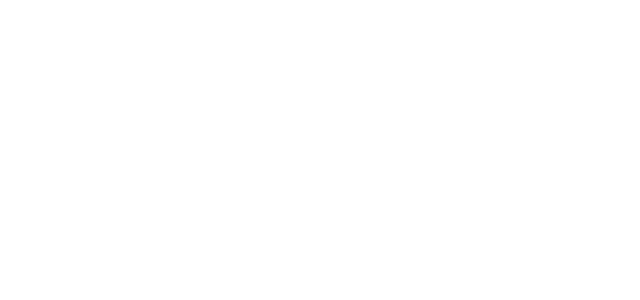
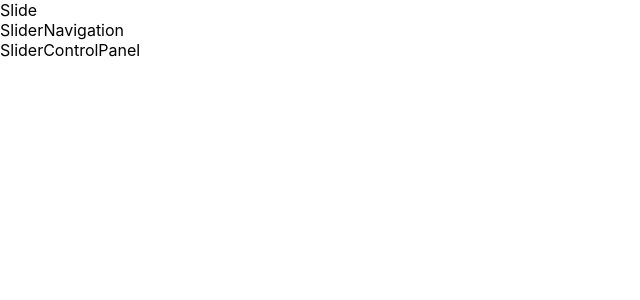
Before and after one commit to Denys-Fadieiev/slider, a React (Create React App) app: page / in a window 1280 px wide. Shown: the top 300 px of the page, without its empty margins (0-640 px from the left). Built offline with nearby package versions, Linux system fonts and the light colour scheme; the HTML template or start-up script is replaced by a standard one.

Commit message:
add Slider structure

```diff
--- a/src/App.js
+++ b/src/App.js
@@ -1,10 +1,11 @@
 import './App.module.scss';
+import Slider from './components/Slider';
 
 function App() {
   return (
-    <div>
-
-    </div>
+    <article>
+      <Slider/>
+    </article>
   );
 }
 
--- /dev/null
+++ b/src/components/Slider/Slide/index.jsx
@@ -0,0 +1,11 @@
+import React from 'react';
+
+const Slide = () => {
+  return (
+    <div>
+      Slide
+    </div>
+  );
+}
+
+export default Slide;
--- /dev/null
+++ b/src/components/Slider/SliderControlPanel/index.jsx
@@ -0,0 +1,11 @@
+import React from 'react';
+
+const SliderControlPanel = () => {
+  return (
+    <div>
+      SliderControlPanel
+    </div>
+  );
+}
+
+export default SliderControlPanel;
--- /dev/null
+++ b/src/components/Slider/SliderNavigation/index.jsx
@@ -0,0 +1,11 @@
+import React from 'react';
+
+const SliderNavigation = () => {
+  return (
+    <div>
+      SliderNavigation
+    </div>
+  );
+}
+
+export default SliderNavigation;
--- /dev/null
+++ b/src/components/Slider/index.jsx
@@ -0,0 +1,16 @@
+import React from 'react';
+import Slide from './Slide';
+import SliderNavigation from './SliderNavigation';
+import SliderControlPanel from './SliderControlPanel';
+
+const Slider = () => {
+  return (
+    <article>
+      <Slide/>
+      <SliderNavigation/>
+      <SliderControlPanel/>
+    </article>
+  );
+}
+
+export default Slider;
```
